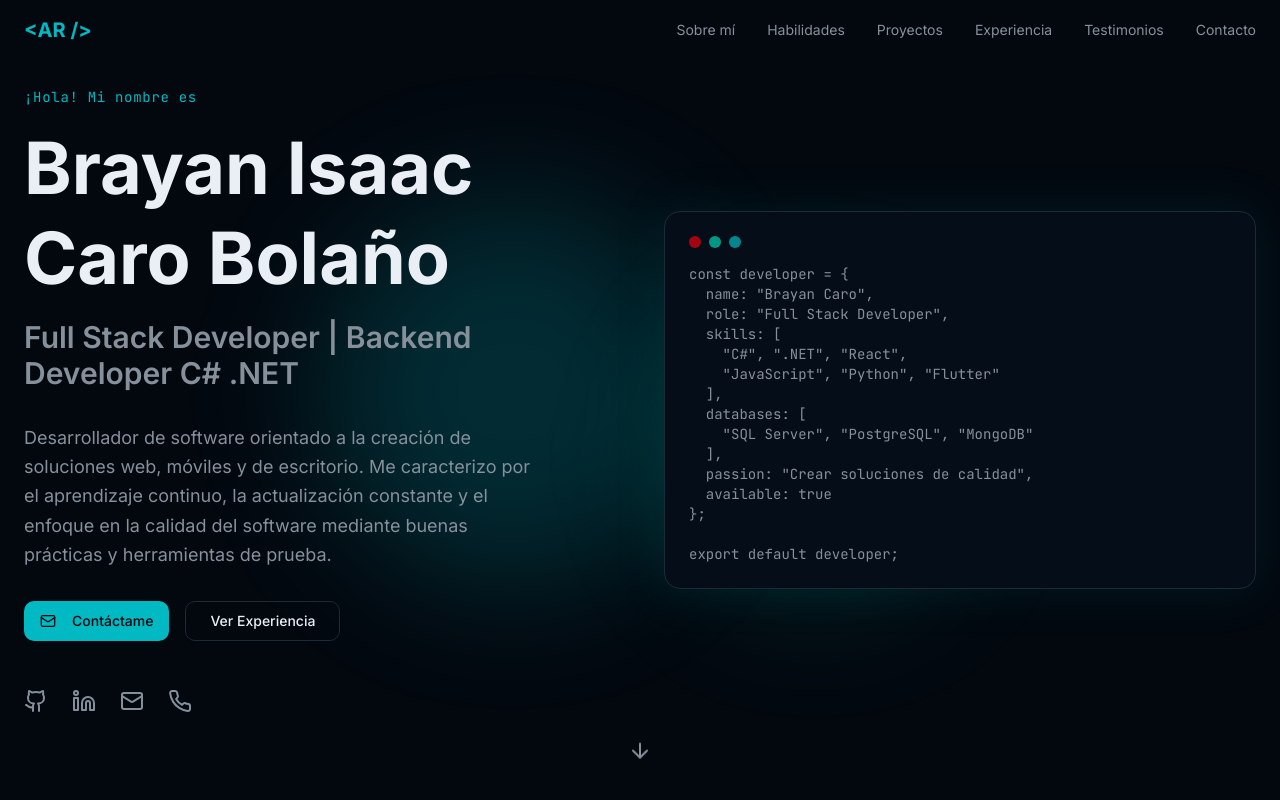
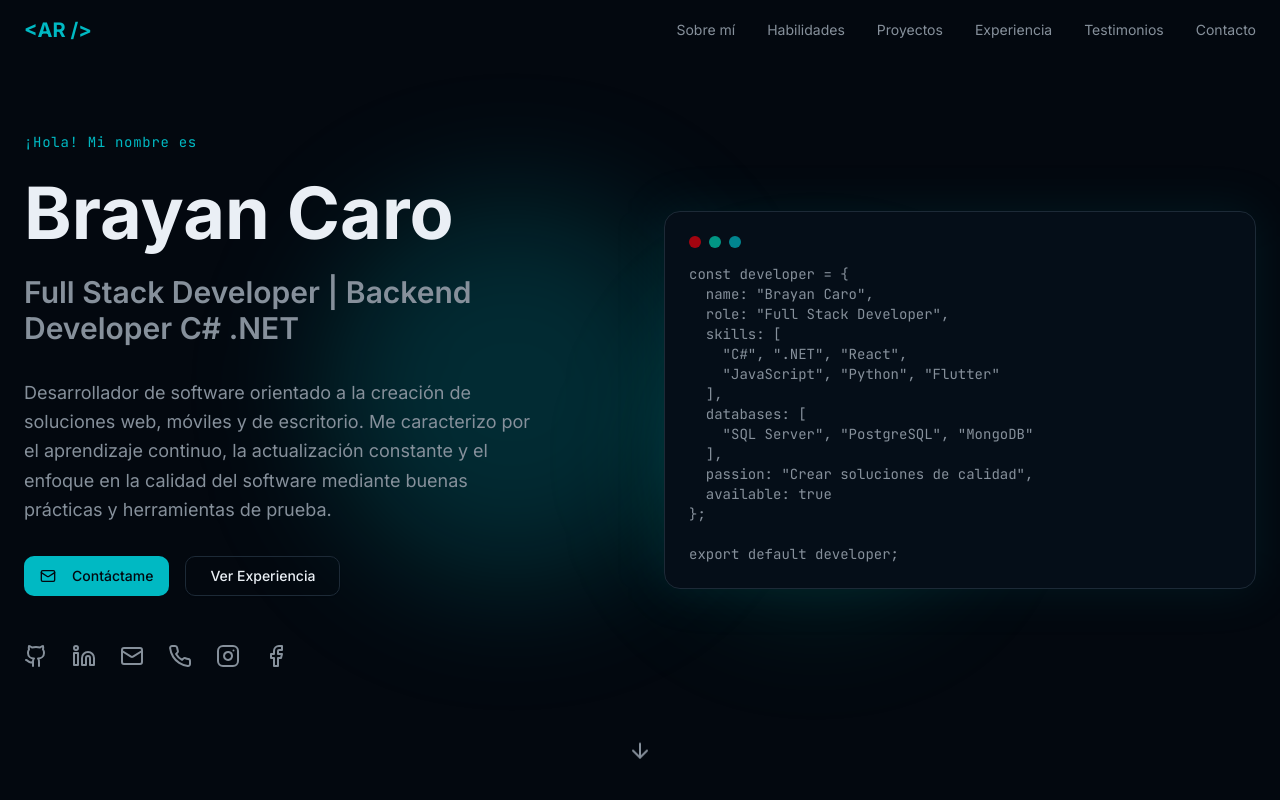
Before and after one commit to brisaac08/my-portfolio-dev, a Next.js app: page / in a window 1280 px wide. Shown: the top 800 px of the page. Built offline with nearby package versions, Linux system fonts and the light colour scheme.

Commit message:
changes in project

```diff
--- a/components/footer.tsx
+++ b/components/footer.tsx
@@ -1,4 +1,4 @@
-import { Github, Linkedin, Mail, Heart, Phone } from "lucide-react"
+import { Github, Linkedin, Mail, Heart, Phone, Instagram, Facebook } from "lucide-react"
 
 export function Footer() {
   const currentYear = new Date().getFullYear()
@@ -15,7 +15,7 @@ export function Footer() {
 
           <div className="flex items-center gap-6">
             <a
-              href="https://github.com"
+              href="https://github.com/brisaac08"
               target="_blank"
               rel="noopener noreferrer"
               className="text-muted-foreground hover:text-primary transition-colors"
@@ -24,7 +24,7 @@ export function Footer() {
               <Github size={20} />
             </a>
             <a
-              href="https://linkedin.com"
+              href="https://www.linkedin.com/in/brayan-isaac-caro-bolaño-a904ab312/"
               target="_blank"
               rel="noopener noreferrer"
               className="text-muted-foreground hover:text-primary transition-colors"
@@ -38,6 +38,24 @@ export function Footer() {
               aria-label="Teléfono"
             >
               <Phone size={20} />
+            </a>
+            <a
+              href="https://www.instagram.com/brisaacarob/"
+              target="_blank"
+              rel="noopener noreferrer"
+              className="text-muted-foreground hover:text-primary transition-colors"
+              aria-label="Instagram"
+            >
+              <Instagram size={20} />
+            </a>
+            <a
+              href="https://www.facebook.com/brayan.caro.94695"
+              target="_blank"
+              rel="noopener noreferrer"
+              className="text-muted-foreground hover:text-primary transition-colors"
+              aria-label="Facebook"
+            >
+              <Facebook size={20} />
             </a>
             <a
               href="mailto:brayancarob.2003@gmail.com"
--- a/components/hero-section.tsx
+++ b/components/hero-section.tsx
@@ -1,6 +1,6 @@
 "use client"
 
-import { Github, Linkedin, Mail, ArrowDown, Phone } from "lucide-react"
+import { Github, Linkedin, Mail, ArrowDown, Phone, Instagram, Facebook } from "lucide-react"
 import { Button } from "@/components/ui/button"
 
 export function HeroSection() {
@@ -16,7 +16,7 @@ export function HeroSection() {
             <div className="space-y-4">
               <p className="text-primary font-mono text-sm tracking-wider">¡Hola! Mi nombre es</p>
               <h1 className="text-5xl md:text-7xl font-bold text-foreground leading-tight text-balance">
-                Brayan Isaac Caro Bolaño
+                Brayan Caro
               </h1>
               <h2 className="text-2xl md:text-3xl font-semibold text-muted-foreground">
                 Full Stack Developer | Backend Developer C# .NET
@@ -43,7 +43,7 @@ export function HeroSection() {
 
             <div className="flex items-center gap-6 pt-4">
               <a
-                href="https://github.com"
+                href="https://github.com/brisaac08"
                 target="_blank"
                 rel="noopener noreferrer"
                 className="text-muted-foreground hover:text-primary transition-colors"
@@ -52,7 +52,7 @@ export function HeroSection() {
                 <Github size={24} />
               </a>
               <a
-                href="https://linkedin.com"
+                href="https://www.linkedin.com/in/brayan-isaac-caro-bolaño-a904ab312/"
                 target="_blank"
                 rel="noopener noreferrer"
                 className="text-muted-foreground hover:text-primary transition-colors"
@@ -73,6 +73,24 @@ export function HeroSection() {
                 aria-label="Teléfono"
               >
                 <Phone size={24} />
+              </a>
+              <a
+                href="https://www.instagram.com/brisaacarob/"
+                target="_blank"
+                rel="noopener noreferrer"
+                className="text-muted-foreground hover:text-primary transition-colors"
+                aria-label="Instagram"
+              >
+                <Instagram size={24} />
+              </a>
+              <a
+                href="https://www.facebook.com/brayan.caro.94695"
+                target="_blank"
+                rel="noopener noreferrer"
+                className="text-muted-foreground hover:text-primary transition-colors"
+                aria-label="Facebook"
+              >
+                <Facebook size={24} />
               </a>
             </div>
           </div>
```
